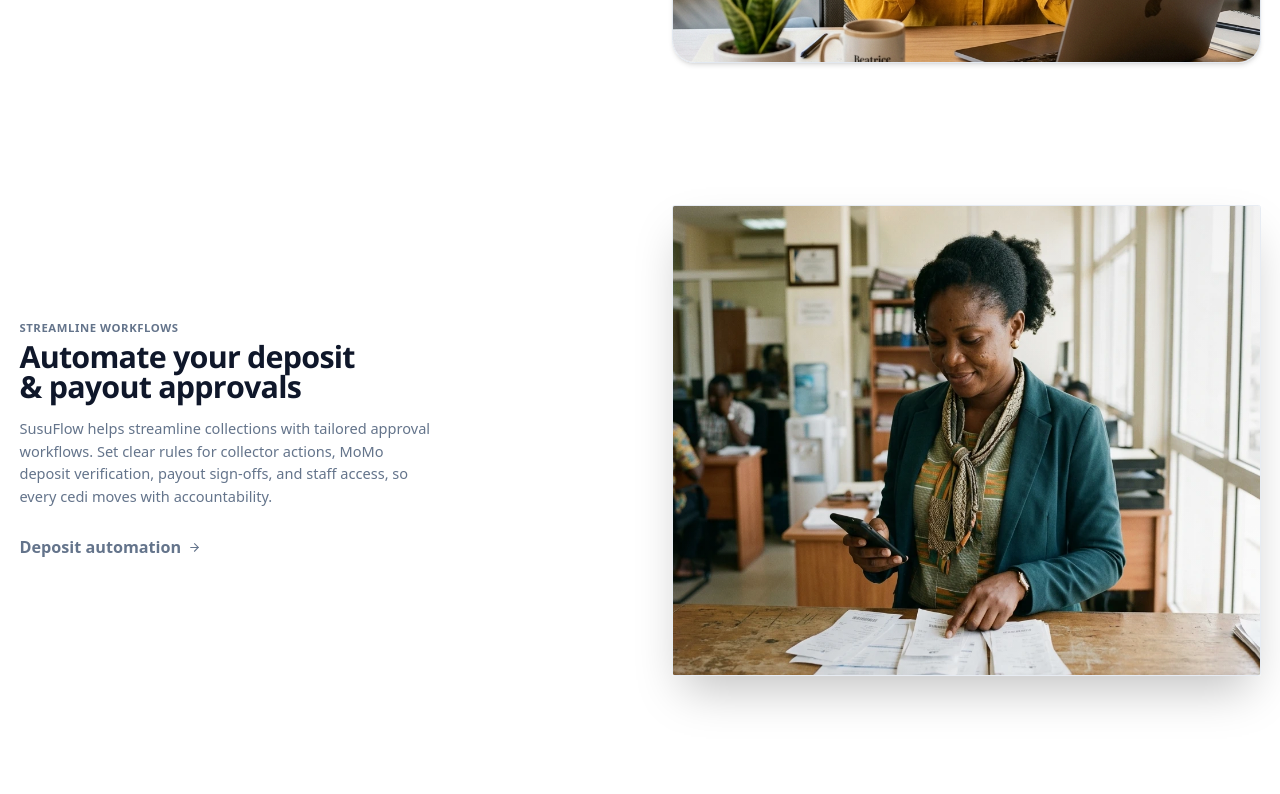
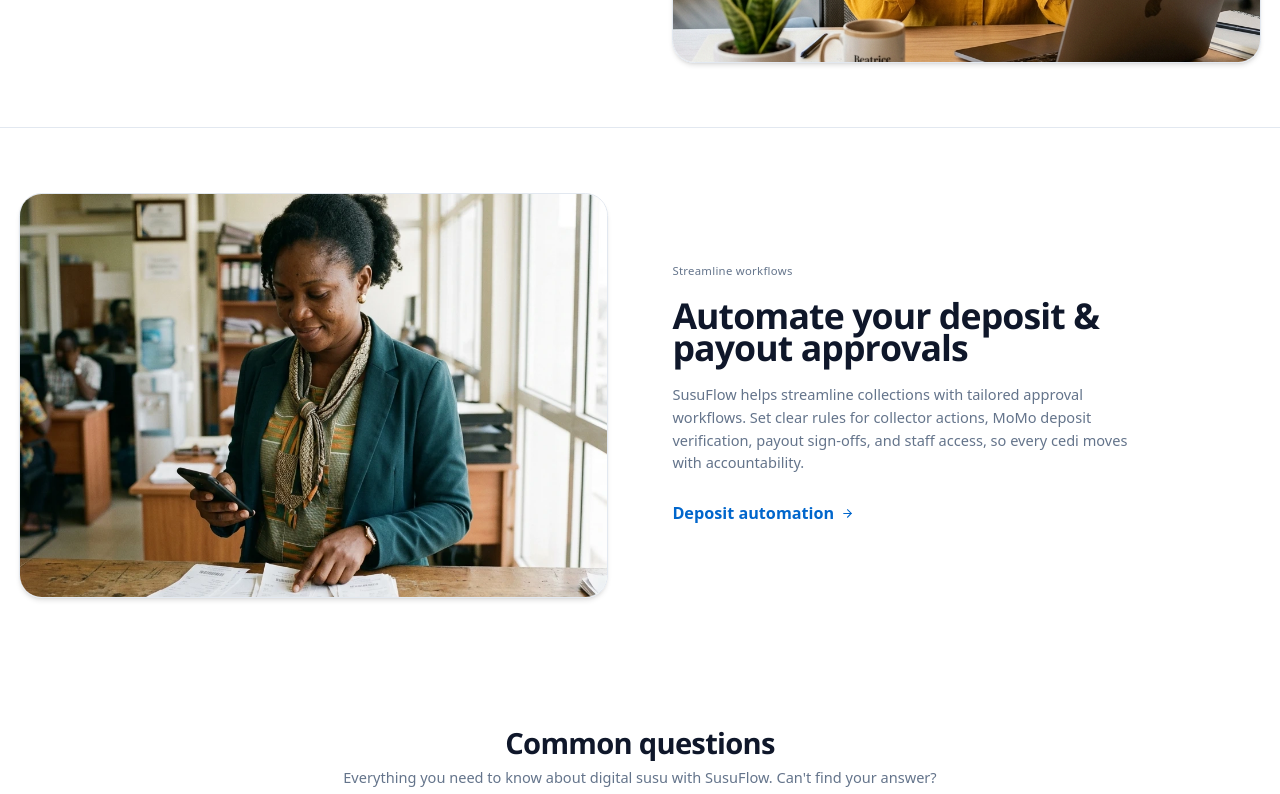
Before and after one commit to Gideon-Dadey/SusuFlow, a Next.js app in the folder apps/web/: page / in a window 1280 px wide. Shown: the part 3460-4254 px from the top of the page. Built offline with nearby package versions, Linux system fonts and the light colour scheme.

Commit message:
fix: align WorkflowAutomation layout with image on left and matching border radius

```diff
--- a/apps/web/src/components/marketing/workflow-automation-section.tsx
+++ b/apps/web/src/components/marketing/workflow-automation-section.tsx
@@ -6,44 +6,47 @@ import { MarketingContainer } from "./marketing-container";
 
 export function WorkflowAutomationSection() {
   return (
-    <section className="bg-white dark:bg-background">
-      <MarketingContainer className="py-16 sm:py-20 lg:py-24">
-        <div className="flex flex-col gap-8 sm:gap-10 lg:grid lg:grid-cols-2 lg:items-center lg:gap-16 xl:gap-20">
-          <div className="order-1 min-w-0 text-left lg:order-1">
-            <p className="text-sm font-bold uppercase tracking-wider text-muted-foreground">
+    <section className="bg-background py-12 lg:py-20 border-t border-border/40">
+      <MarketingContainer>
+        <div className="grid grid-cols-1 lg:grid-cols-2 items-center gap-12 lg:gap-20">
+          {/* Left Column: Image */}
+          <div className="relative order-2 lg:order-1">
+            <div className="relative rounded-[1.75rem] overflow-hidden shadow-md border border-border/40 bg-muted/30 aspect-[4/3] sm:aspect-[16/11]">
+              <Image
+                src={BRAND_WORKFLOW_AUTOMATION}
+                alt="SusuFlow staff reviewing deposit approvals in a modern office"
+                fill
+                sizes="(max-width: 1024px) 100vw, 50vw"
+                className="object-cover object-center"
+              />
+            </div>
+          </div>
+
+          {/* Right Column: Text Content */}
+          <div className="order-1 lg:order-2 space-y-4 sm:space-y-6 max-w-xl">
+            <span className="text-sm font-medium tracking-wide text-muted-foreground block">
               Streamline workflows
-            </p>
-            <h2 className="mt-2 text-balance text-2xl sm:text-3xl lg:text-[2.35rem] font-bold leading-snug tracking-tight text-foreground">
+            </span>
+
+            <h2 className="text-3xl sm:text-4xl lg:text-[2.75rem] font-bold text-foreground leading-[1.15] tracking-tight">
               Automate your deposit &amp; payout approvals
             </h2>
-            <p className="mt-4 sm:mt-5 max-w-lg text-pretty text-base sm:text-lg leading-relaxed text-muted-foreground">
+
+            <p className="text-base sm:text-lg text-muted-foreground leading-relaxed text-pretty">
               SusuFlow helps streamline collections with tailored approval
               workflows. Set clear rules for collector actions, MoMo deposit
               verification, payout sign-offs, and staff access, so every cedi
               moves with accountability.
             </p>
-            <Link
-              href="/how-it-works"
-              className="mt-6 inline-flex items-center gap-2 text-base font-bold text-muted-foreground transition-colors hover:text-foreground lg:mt-8"
-            >
-              <span>Deposit automation</span>
-              <ArrowRight className="h-4 w-4" />
-            </Link>
-          </div>
 
-          <div className="relative order-2 mx-auto w-full max-w-xl lg:order-2 lg:max-w-none">
-            <div className="relative aspect-[4/3] overflow-hidden rounded-2xl sm:aspect-[5/4] shadow-2xl border border-slate-200/80 dark:border-white/10">
-              <Image
-                src={BRAND_WORKFLOW_AUTOMATION}
-                alt="SusuFlow staff reviewing deposit approvals in a modern office"
-                fill
-                sizes="(max-width: 1024px) 90vw, 50vw"
-                className="object-cover object-center"
-              />
-              <div
-                className="pointer-events-none absolute inset-0 bg-gradient-to-tr from-black/10 via-transparent to-black/5"
-                aria-hidden
-              />
+            <div className="pt-2">
+              <Link
+                href="/how-it-works"
+                className="inline-flex items-center gap-2 text-sm sm:text-base font-semibold text-[#0066cc] hover:text-[#0052a3] transition-colors group"
+              >
+                <span>Deposit automation</span>
+                <ArrowRight className="h-4 w-4 transition-transform group-hover:translate-x-1" />
+              </Link>
             </div>
           </div>
         </div>
```
